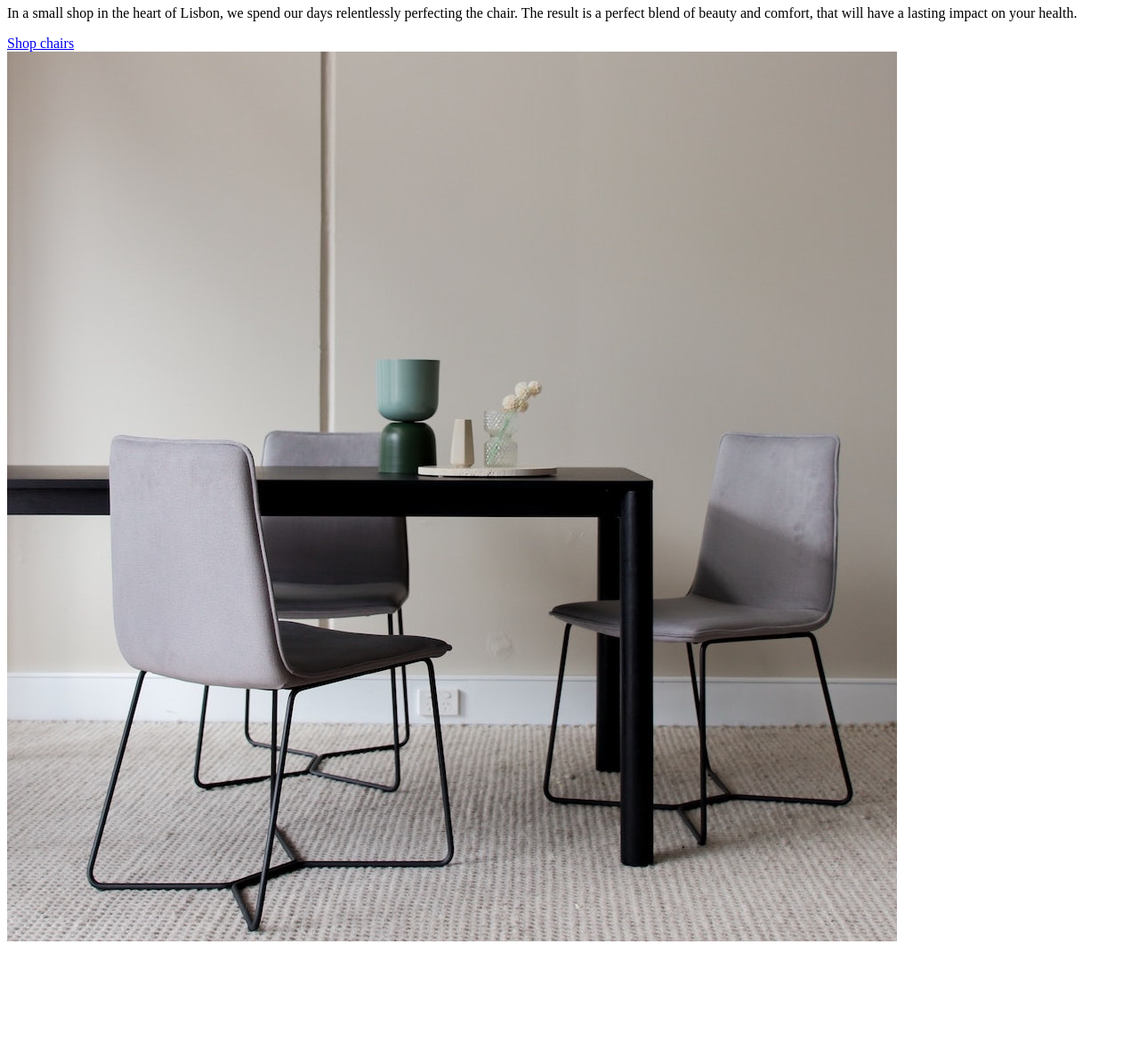
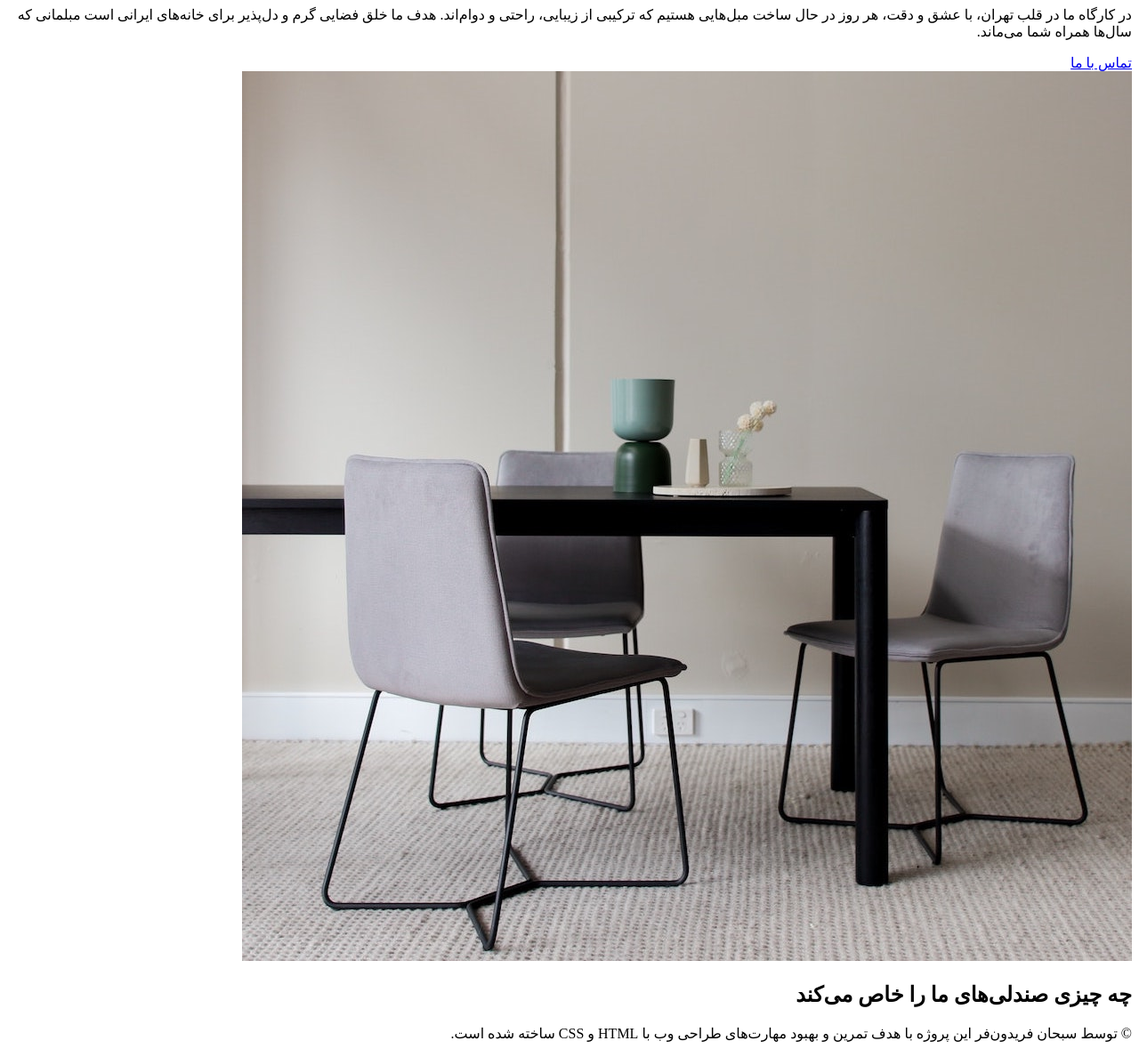
Before and after one commit to sobhan-fereidunfar/WebPractice, a plain HTML site: page index.html in a window 1280 px wide. Shown: the part 74-1253 px from the top of the page at 89% size. Before the commit the page ends 1144 px from the top, so only its background shows below. Drawn offline with Linux system fonts and the light colour scheme.

Commit message:
Update layout and styles for furniture shop project

```diff
--- a/index.html
+++ b/index.html
@@ -1,25 +1,33 @@
 <!DOCTYPE html>
-<html lang="fa">
+<html lang="fa" dir="rtl">
   <head>
     <meta charset="UTF-8" />
     <meta name="viewport" content="width=device-width, initial-scale=1.0" />
-    <title>Lisbon Chair Shop</title>
+    <title>Tehran Chair Shop</title>
   </head>
   <body>
     <div class="container">
       <header>
         <div class="header-text-box">
-          <h1>We design and build better chairs, for a better life</h1>
+          <h1>مبلمان زیبا و راحت، ساخته‌شده باعشق در تهران</h1>
           <p class="header-text">
-            In a small shop in the heart of Lisbon, we spend our days
-            relentlessly perfecting the chair. The result is a perfect blend of
-            beauty and comfort, that will have a lasting impact on your health.
+            در کارگاه ما در قلب تهران، با عشق و دقت، هر روز در حال ساخت مبل‌هایی
+            هستیم که ترکیبی از زیبایی، راحتی و دوام‌اند. هدف ما خلق فضایی گرم و
+            دل‌پذیر برای خانه‌های ایرانی است مبلمانی که سال‌ها همراه شما
+            می‌ماند.
           </p>
-          <a class="btn" href="#">Shop chairs</a>
+          <a class="btn" href="#">تماس با ما</a>
         </div>
         <img src="./images/hero.jpg" alt="photo" />
       </header>
-      <footer></footer>
+      <section>
+        <h2>چه چیزی صندلی‌های ما را خاص می‌کند</h2>
+        <div class="grid-3-cols"></div>
+      </section>
+      <footer>
+        © توسط سبحان فریدون‌فر این پروژه با هدف تمرین و بهبود مهارت‌های طراحی وب
+        با HTML و CSS ساخته شده است.
+      </footer>
     </div>
   </body>
 </html>
--- a/styles/app.css
+++ b/styles/app.css
@@ -1,3 +1,9 @@
-* {
-  width: 50px;
+body {
+  font-family: "Vazir", "Tahoma", sans-serif;
 }
+
+h1,
+h2,
+h3 {
+  font-family: "YekanBakh", "IranSans", sans-serif;
+}
```
